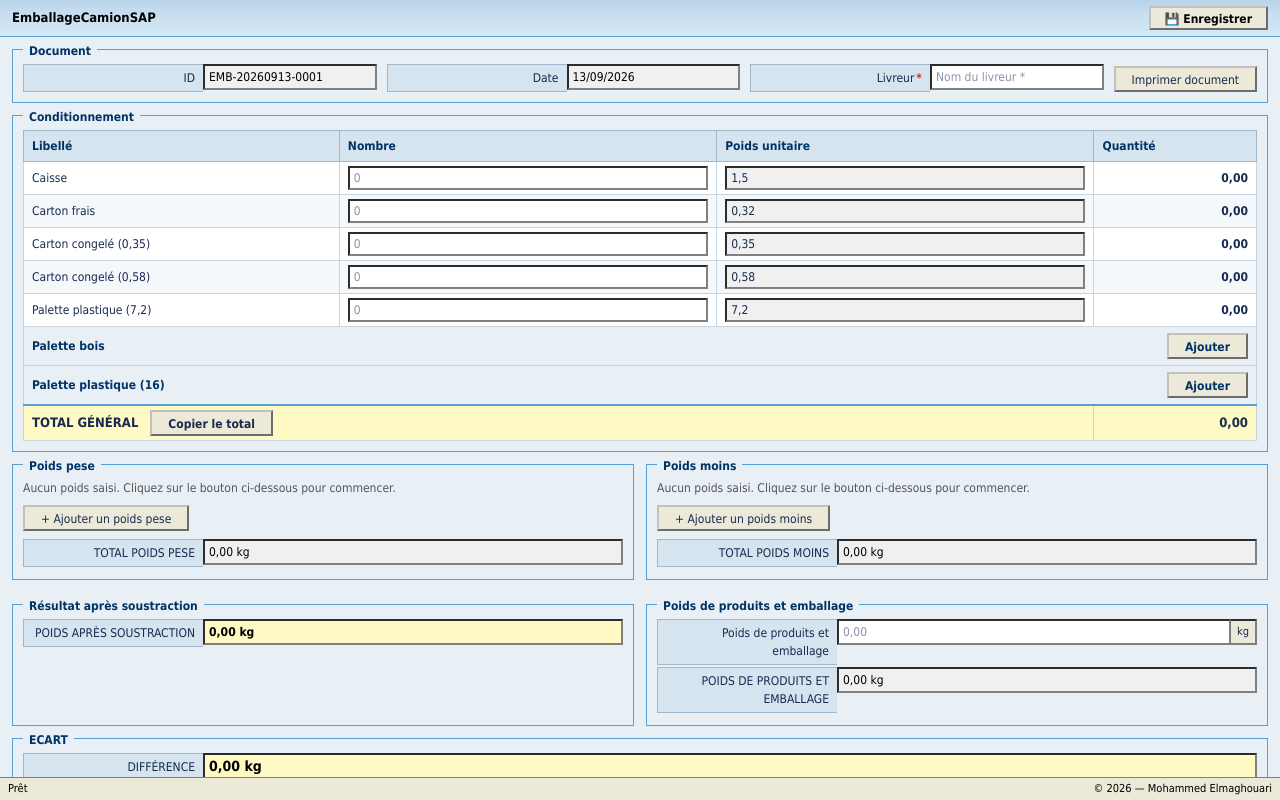
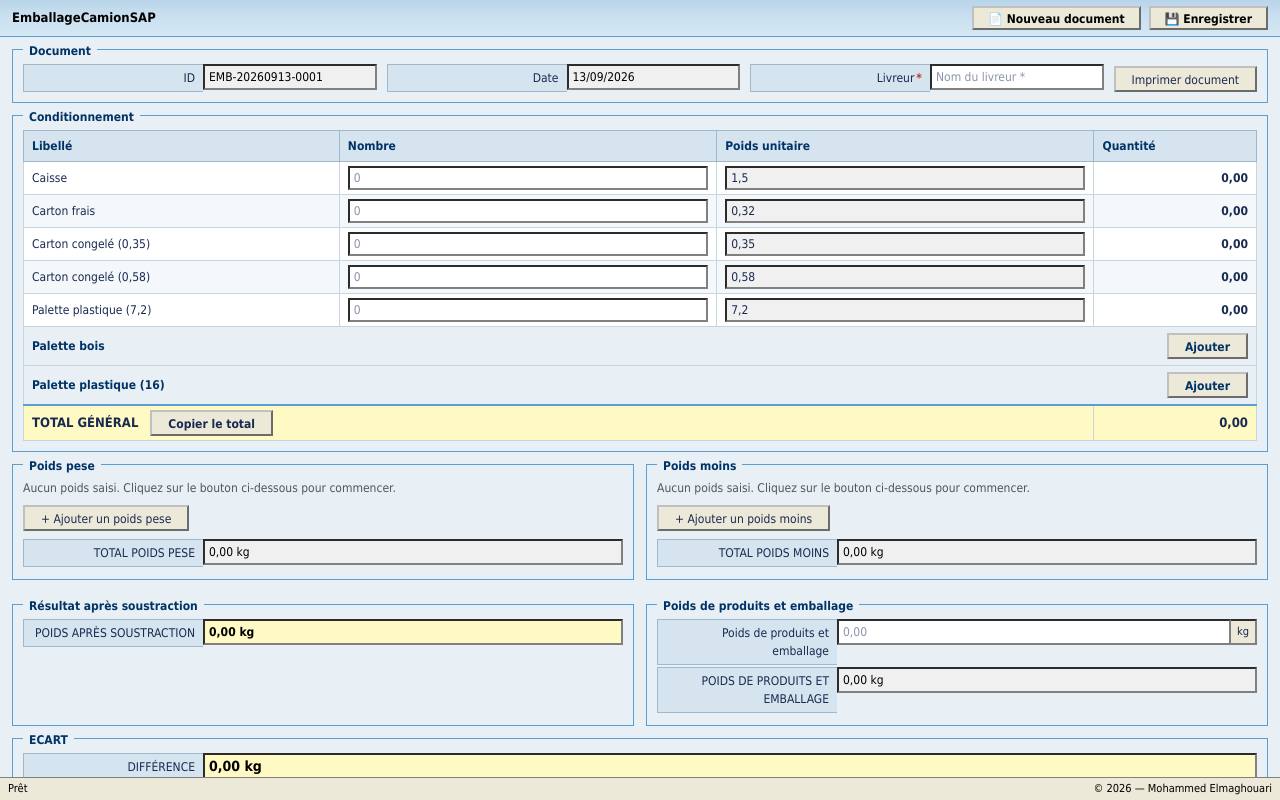
Before and after one commit to elmaghouarimohammed/EmballageCamionSAP, a React (Vite) app in the folder frontend/: page / in a window 1280 px wide. Built offline with nearby package versions, Linux system fonts and the light colour scheme.

Commit message:
add button nouveau document

```diff
--- a/frontend/src/components/Layout.jsx
+++ b/frontend/src/components/Layout.jsx
@@ -9,6 +9,7 @@ export default function Layout() {
   const [documents, setDocuments] = useState(() => listDocumentsWithMeta());
   const [saveHandler, setSaveHandler] = useState(null);
   const [selectIdHandler, setSelectIdHandler] = useState(null);
+  const [newDocumentHandler, setNewDocumentHandler] = useState(null);
   const [selectedDocId, setSelectedDocId] = useState('');
 
   const refreshDocumentIds = useCallback(() => {
@@ -29,6 +30,13 @@ export default function Layout() {
     }
   }, [selectIdHandler]);
 
+  const handleNewDocument = useCallback(() => {
+    if (newDocumentHandler) {
+      newDocumentHandler();
+      refreshDocumentIds();
+    }
+  }, [newDocumentHandler, refreshDocumentIds]);
+
   return (
     <div className="app-shell">
       <Navbar
@@ -36,6 +44,7 @@ export default function Layout() {
         selectedDocId={selectedDocId}
         onSave={handleSaveClick}
         onSelectId={handleSelectId}
+        onNewDocument={handleNewDocument}
       />
       <div className="app-scroll">
         <Outlet
@@ -43,6 +52,7 @@ export default function Layout() {
             setFooterMessage,
             registerSaveHandler: setSaveHandler,
             registerSelectIdHandler: setSelectIdHandler,
+            registerNewDocumentHandler: setNewDocumentHandler,
             refreshDocumentIds,
             setSelectedDocId,
           }}
--- a/frontend/src/components/Navbar.jsx
+++ b/frontend/src/components/Navbar.jsx
@@ -3,7 +3,20 @@ export default function Navbar({
   selectedDocId = '',
   onSave,
   onSelectId,
+  onNewDocument,
 }) {
+  const buttonStyle = {
+    border: '2px outset #c0c0c0',
+    background: '#ece9d8',
+    padding: '2px 14px',
+    fontSize: '12px',
+    fontFamily: 'Tahoma, Arial, sans-serif',
+    cursor: 'pointer',
+    height: '24px',
+    whiteSpace: 'nowrap',
+    fontWeight: 'bold',
+  };
+
   return (
     <div className="sap-title-bar no-print">
       <div style={{ display: 'flex', alignItems: 'center', justifyContent: 'space-between', width: '100%' }}>
@@ -35,19 +48,21 @@ export default function Navbar({
           )}
           <button
             type="button"
+            onClick={onNewDocument}
+            className="sap-btn"
+            style={buttonStyle}
+            onMouseOver={(e) => (e.currentTarget.style.background = '#fff')}
+            onMouseOut={(e) => (e.currentTarget.style.background = '#ece9d8')}
+            onMouseDown={(e) => (e.currentTarget.style.borderStyle = 'inset')}
+            onMouseUp={(e) => (e.currentTarget.style.borderStyle = 'outset')}
+          >
+            📄 Nouveau document
+          </button>
+          <button
+            type="button"
             onClick={onSave}
             className="sap-btn"
-            style={{
-              border: '2px outset #c0c0c0',
-              background: '#ece9d8',
-              padding: '2px 14px',
-              fontSize: '12px',
-              fontFamily: 'Tahoma, Arial, sans-serif',
-              cursor: 'pointer',
-              height: '24px',
-              whiteSpace: 'nowrap',
-              fontWeight: 'bold',
-            }}
+            style={buttonStyle}
             onMouseOver={(e) => (e.currentTarget.style.background = '#fff')}
             onMouseOut={(e) => (e.currentTarget.style.background = '#ece9d8')}
             onMouseDown={(e) => (e.currentTarget.style.borderStyle = 'inset')}
--- a/frontend/src/pages/Home.jsx
+++ b/frontend/src/pages/Home.jsx
@@ -84,6 +84,7 @@ export default function Home() {
     setFooterMessage,
     registerSaveHandler,
     registerSelectIdHandler,
+    registerNewDocumentHandler,
     refreshDocumentIds,
     setSelectedDocId,
   } = useOutletContext();
@@ -208,8 +209,10 @@ export default function Home() {
 
   const saveRef = useRef(handleSave);
   const selectRef = useRef(handleSelectDocumentId);
+  const newDocRef = useRef(resetFormForNewDocument);
   saveRef.current = handleSave;
   selectRef.current = handleSelectDocumentId;
+  newDocRef.current = resetFormForNewDocument;
 
   const stableSaveWrapper = useCallback(() => {
     saveRef.current();
@@ -219,10 +222,15 @@ export default function Home() {
     selectRef.current(id);
   }, []);
 
+  const stableNewDocWrapper = useCallback(() => {
+    newDocRef.current();
+  }, []);
+
   useEffect(() => {
     if (registerSaveHandler) registerSaveHandler(() => stableSaveWrapper);
     if (registerSelectIdHandler) registerSelectIdHandler(() => stableSelectWrapper);
-  }, [registerSaveHandler, registerSelectIdHandler, stableSaveWrapper, stableSelectWrapper]);
+    if (registerNewDocumentHandler) registerNewDocumentHandler(() => stableNewDocWrapper);
+  }, [registerSaveHandler, registerSelectIdHandler, registerNewDocumentHandler, stableSaveWrapper, stableSelectWrapper, stableNewDocWrapper]);
 
   const handleFixedNombreChange = useCallback((key, value) => {
     if (!isValidIntegerInput(value)) return;
```
